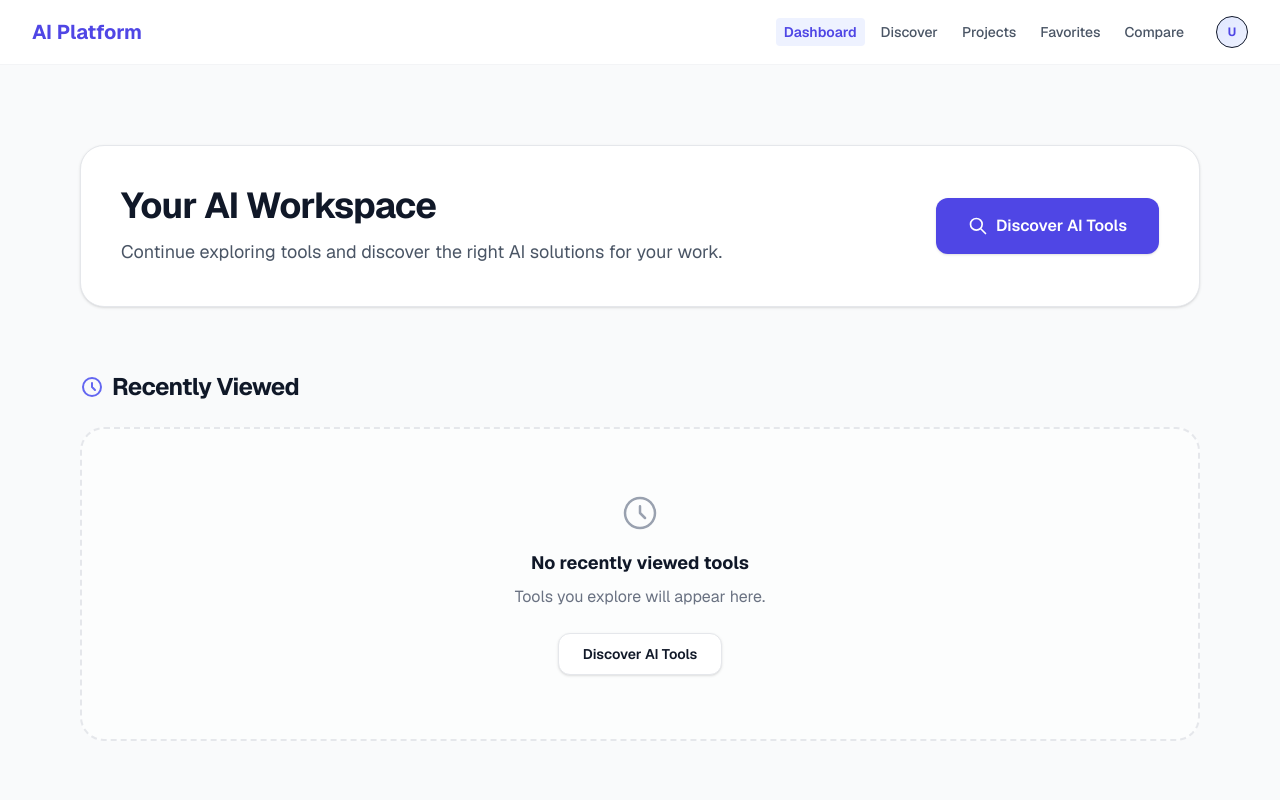
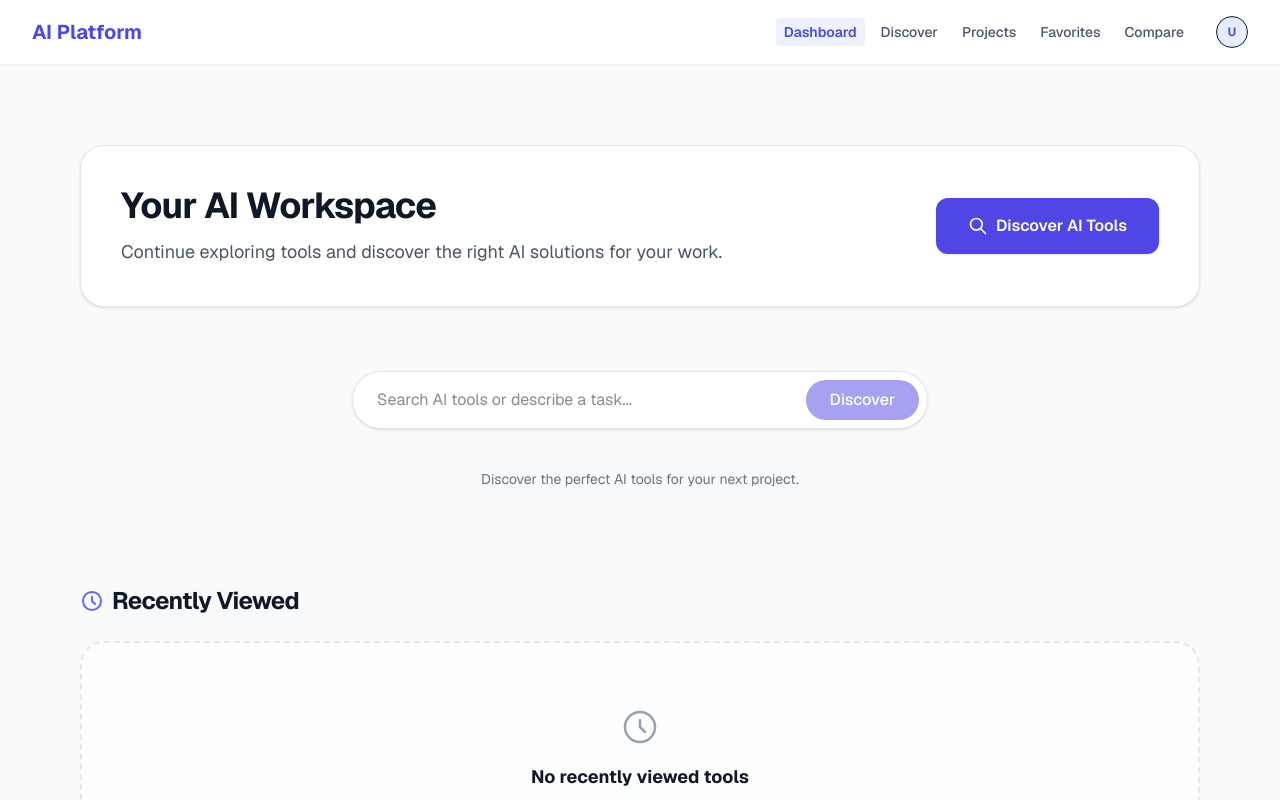
Before and after one commit to YashkumarLohra/ai-saas-platform, a Next.js app: page / in a window 1280 px wide. Shown: the top 800 px of the page. Built offline with nearby package versions, Linux system fonts and the light colour scheme.

Commit message:
feat: improve global search experience

```diff
--- a/src/components/DashboardView.tsx
+++ b/src/components/DashboardView.tsx
@@ -10,6 +10,7 @@ import { MOCK_RECOMMENDATIONS } from "@/data/recommendations";
 import Link from "next/link";
 import { Project } from "@/types/index";
 import { Dialog } from "@/components/Dialog";
+import { TaskInput } from "@/components/TaskInput";
 
 export function DashboardView() {
   const [mounted, setMounted] = useState(false);
@@ -74,9 +75,14 @@ export function DashboardView() {
           </Link>
         </div>
 
+        {/* Task Input Section */}
+        <div className="flex flex-col gap-4 items-center animate-in fade-in slide-in-from-bottom-4 duration-500 delay-100">
+          <TaskInput mode="task" />
+        </div>
+
         {/* Dashboard Sections */}
         {mounted && (
-          <div className="flex flex-col gap-16 animate-in fade-in duration-500">
+          <div className="flex flex-col gap-16 animate-in fade-in duration-500 delay-200">
 
             {/* Recently Viewed Tools */}
             <section className="flex flex-col gap-6">
--- a/src/components/DiscoverView.tsx
+++ b/src/components/DiscoverView.tsx
@@ -180,6 +180,7 @@ export function DiscoverView() {
             searchQuery={searchQuery}
             onSearchQueryChange={setSearchQuery}
             onTaskResolved={(ctx) => setHasTask(!!ctx)}
+            mode="search"
           />
         </div>
       </div>
--- a/src/components/TaskInput.tsx
+++ b/src/components/TaskInput.tsx
@@ -8,9 +8,10 @@ interface TaskInputProps {
   onTaskResolved?: (context: TaskContext | null) => void;
   searchQuery?: string;
   onSearchQueryChange?: (query: string) => void;
+  mode?: "search" | "task";
 }
 
-export function TaskInput({ onTaskResolved, searchQuery, onSearchQueryChange }: TaskInputProps = {}) {
+export function TaskInput({ onTaskResolved, searchQuery, onSearchQueryChange, mode = "task" }: TaskInputProps = {}) {
   const [internalTask, setInternalTask] = useState("");
   const task = searchQuery !== undefined ? searchQuery : internalTask;
 
@@ -28,6 +29,13 @@ export function TaskInput({ onTaskResolved, searchQuery, onSearchQueryChange }:
     e.preventDefault();
     const trimmedTask = task.trim();
     if (!trimmedTask) return;
+
+    if (mode === "search") {
+      if (document.activeElement instanceof HTMLElement) {
+        document.activeElement.blur();
+      }
+      return;
+    }
 
     setIsSubmitting(true);
 
@@ -71,10 +79,10 @@ export function TaskInput({ onTaskResolved, searchQuery, onSearchQueryChange }:
             type="text"
             value={task}
             onChange={(e) => handleTaskChange(e.target.value)}
-            placeholder="Search AI tools or describe a task..."
+            placeholder={mode === "search" ? "Search AI tools..." : "Search AI tools or describe a task..."}
             className="w-full bg-transparent px-4 py-2 pr-10 outline-none text-gray-900 dark:text-white"
             disabled={isSubmitting}
-            aria-label="What are you trying to accomplish?"
+            aria-label={mode === "search" ? "Search AI tools" : "What are you trying to accomplish?"}
           />
           {task.length > 0 && (
             <button
@@ -102,16 +110,18 @@ export function TaskInput({ onTaskResolved, searchQuery, onSearchQueryChange }:
               </svg>
             </span>
           ) : (
-            "Discover"
+            mode === "search" ? "Search" : "Discover"
           )}
         </button>
       </form>
 
-      <div className="w-full min-h-[60px] flex flex-col justify-start">
-        <p className="text-sm text-center text-gray-500 dark:text-gray-400 py-2">
-          Discover the perfect AI tools for your next project.
-        </p>
-      </div>
+      {mode === "task" && (
+        <div className="w-full min-h-[60px] flex flex-col justify-start">
+          <p className="text-sm text-center text-gray-500 dark:text-gray-400 py-2">
+            Discover the perfect AI tools for your next project.
+          </p>
+        </div>
+      )}
     </div>
   );
 }
```
